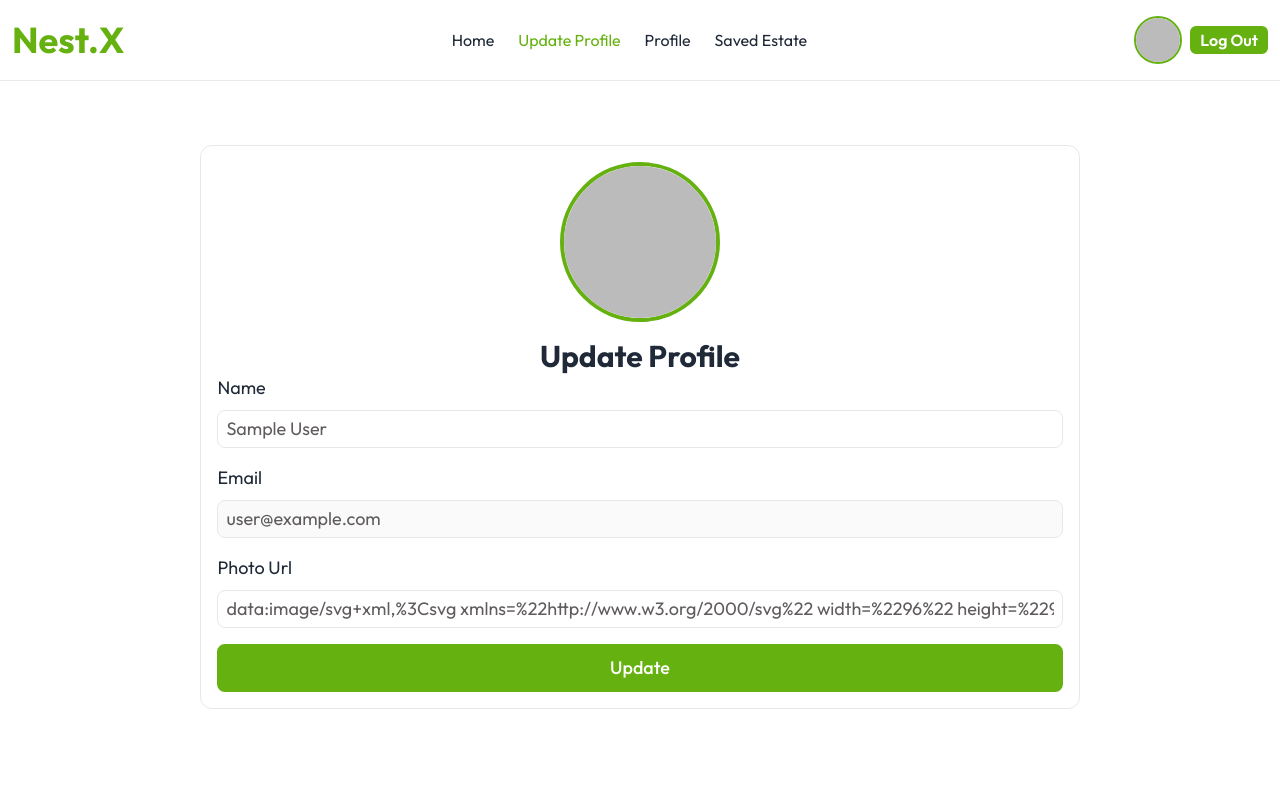
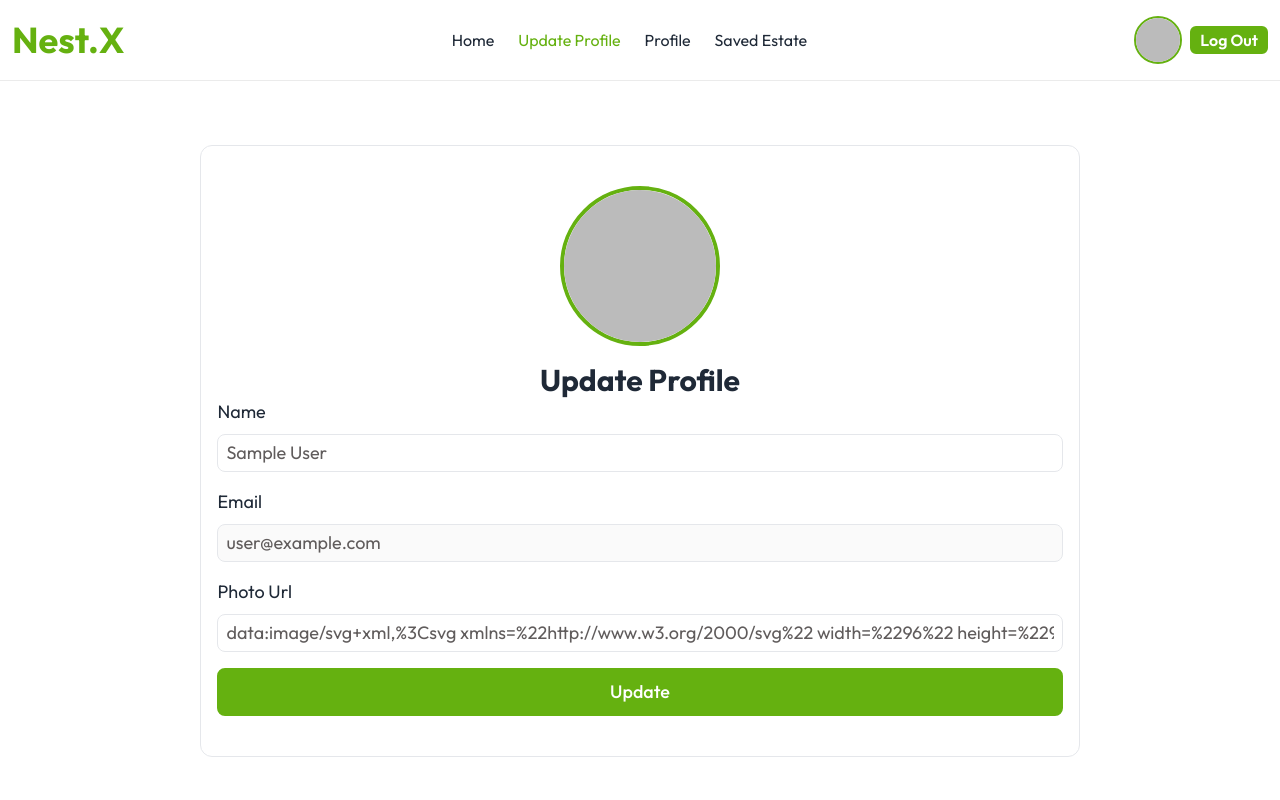
Before and after one commit to sharifulislam1999/next.x, a React (Vite) app: page /updateprofile in a window 1280 px wide. Shown: the top 800 px of the page. Built offline with nearby package versions, Linux system fonts and the light colour scheme; no server answers; sample sign-in values are in the browser's storage.

Commit message:
remove unessary space and code

```diff
--- a/src/Components/Title/Title.jsx
+++ b/src/Components/Title/Title.jsx
@@ -15,5 +15,4 @@ Title.propTypes = {
     title: PropTypes.string,
     des: PropTypes.string
 }
-
 export default Title;
--- a/src/Components/UpdateForm/UpdateForm.jsx
+++ b/src/Components/UpdateForm/UpdateForm.jsx
@@ -48,7 +48,7 @@ const UpdateForm = () => {
         <div className="">
         <div data-aos="fade-down" className="py-16 flex justify-center items-center">
             <div className="w-full lg:w-[70%] border p-4 rounded-xl">
-                <form className="" onSubmit={handleSubmit(formSubmit)}>
+                <form className="py-6" onSubmit={handleSubmit(formSubmit)}>
                   <div className='flex justify-center'>
                   <div className='h-40 w-40 mb-4'>
                         <img className='w-full rounded-full border-4 border-[#65B110]' src={userInfo.photoURL} alt="" />
--- a/src/Ultil/Util.js
+++ b/src/Ultil/Util.js
@@ -7,7 +7,6 @@ const getData = ()=>{
 }
 const saveData = (lists)=>{
     localStorage.setItem("savedEstate",JSON.stringify(lists))
-
 }
 const addData = (list)=>{
     const lists = getData();
```
